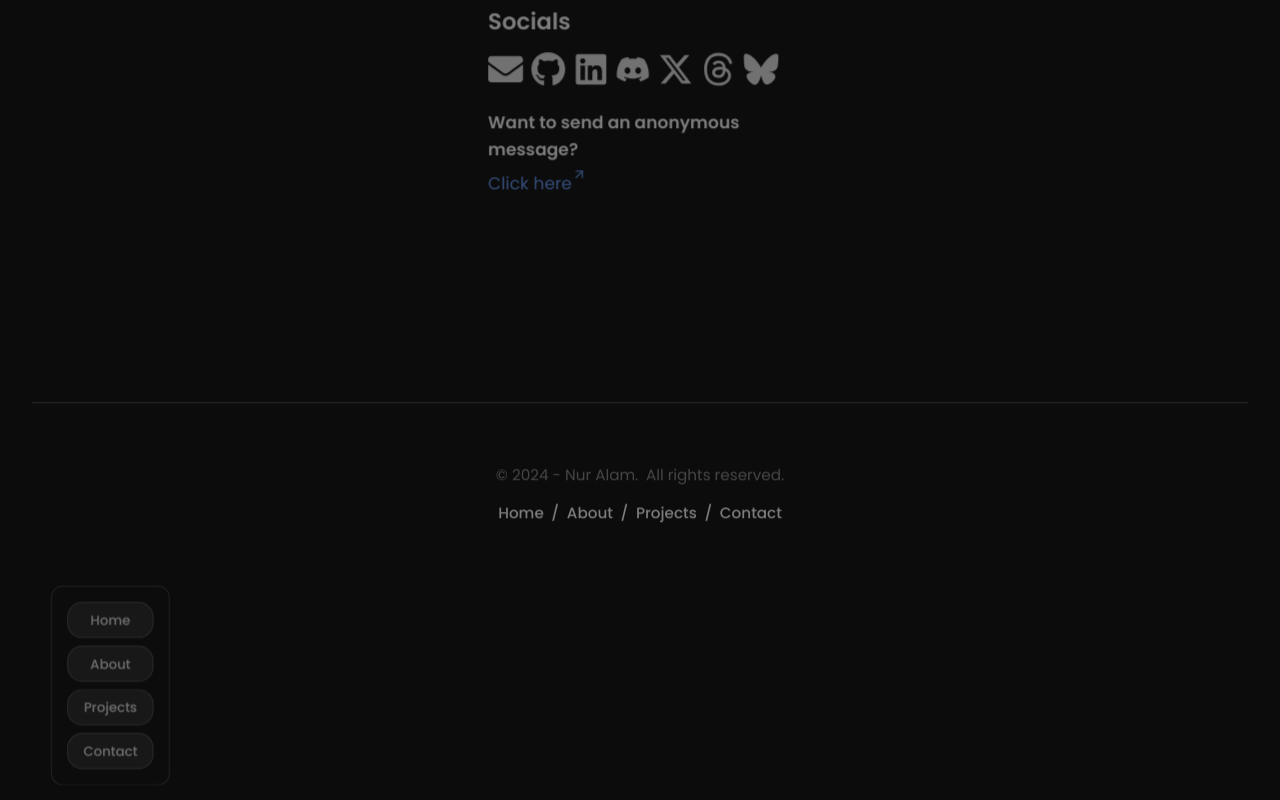
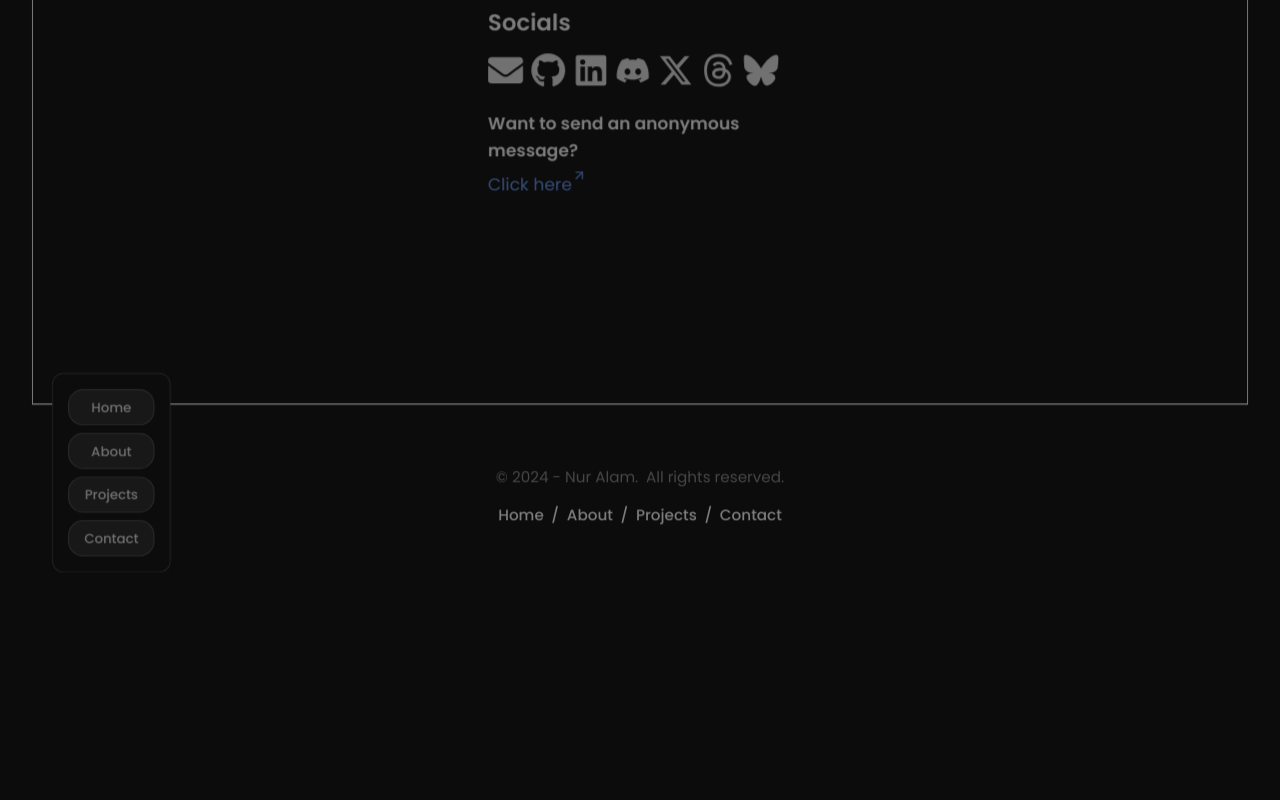
Before and after one commit to NurAlam123/natrium, a Next.js app: page / in a window 1280 px wide. Shown: the part 7503-8303 px from the top of the page. Built offline with nearby package versions, Linux system fonts and the light colour scheme.

Commit message:
fix(navbar): fix navbar hide and visible offset

```diff
--- a/src/app/page.tsx
+++ b/src/app/page.tsx
@@ -9,11 +9,29 @@ import Footer from "@/pages/Footer";
 import Hero from "@/pages/Hero";
 import Projects from "@/pages/Projects";
 
-import { motion } from "framer-motion";
-import { useRef } from "react";
+import { motion, useMotionValueEvent, useScroll } from "framer-motion";
+import { useRef, useState } from "react";
 
 export default function Home() {
   const parentRef = useRef<HTMLDivElement>(null);
+
+  const [show, setShow] = useState(false);
+
+  const { scrollYProgress } = useScroll({
+    target: parentRef,
+    offset: ["start start", "end end"],
+  });
+
+  useMotionValueEvent(scrollYProgress, "change", (progress: number) => {
+    if (progress > 0 && progress < 1 && !show) {
+      setShow(true);
+      return;
+    }
+    if (progress <= 0 || (progress >= 1 && show)) {
+      setShow(false);
+      return;
+    }
+  });
 
   return (
     <>
@@ -34,8 +52,8 @@ export default function Home() {
         }}
       >
         <Hero />
-        <div ref={parentRef} className="relative">
-          <Navbar parentRef={parentRef} />
+        <div ref={parentRef} className="relative border">
+          <Navbar show={show} />
           <div>
             <About />
             <Projects />
--- a/src/components/Navbar.tsx
+++ b/src/components/Navbar.tsx
@@ -5,31 +5,9 @@ import { motion, useMotionValueEvent, useScroll } from "framer-motion";
 import { RefObject, useRef, useState } from "react";
 import { navigation } from "@/constants/index";
 
-const Navbar = ({ parentRef }: { parentRef: RefObject<HTMLDivElement> }) => {
-  const [show, setShow] = useState(false);
-
-  const navRef = useRef<HTMLDivElement>(null);
-  const containerRef = useRef<HTMLDivElement>(null);
-
-  const { scrollYProgress } = useScroll({
-    target: parentRef,
-    offset: ["start start", "end end"],
-  });
-
-  useMotionValueEvent(scrollYProgress, "change", (progress: number) => {
-    if (progress > 0 && progress < 1 && !show) {
-      setShow(true);
-      return;
-    }
-    if (progress <= 0 || (progress >= 1 && show)) {
-      setShow(false);
-      return;
-    }
-  });
-
+const Navbar = ({ show }: { show: boolean }) => {
   return (
     <motion.section
-      ref={containerRef}
       className="hidden md:flex justify-center items-center fixed top-full z-10 ms-5 pb-4 shadow-sm"
       variants={{
         visible: {
@@ -45,10 +23,7 @@ const Navbar = ({ parentRef }: { parentRef: RefObject<HTMLDivElement> }) => {
         ease: "easeInOut",
       }}
     >
-      <motion.nav
-        ref={navRef}
-        className="bg-dark border-dark-2 border p-4 text-sm z-10 *:text-secondary *:font-medium *:bg-dark-1 *:px-4 *:py-2 *:rounded-2xl rounded-xl flex flex-col gap-2 *:border *:border-dark-2 *:transition *:text-center"
-      >
+      <motion.nav className="bg-dark border-dark-2 border p-4 text-sm z-10 *:text-secondary *:font-medium *:bg-dark-1 *:px-4 *:py-2 *:rounded-2xl rounded-xl flex flex-col gap-2 *:border *:border-dark-2 *:transition *:text-center">
         {navigation.map((navLink) => (
           <Link
             key={navLink.title}
```
